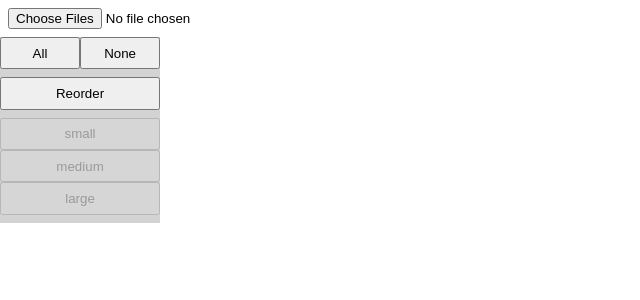
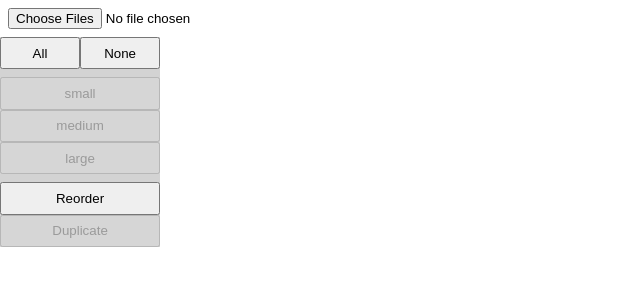
Before and after one commit to parogers/rpg-token-layout, an Angular app: page / in a window 1280 px wide. Shown: the top 300 px of the page, without its empty margins (0-640 px from the left). Built offline with nearby package versions, Linux system fonts and the light colour scheme.

Commit message:
feat: duplicate button

```diff
--- a/src/app/app.component.html
+++ b/src/app/app.component.html
@@ -10,8 +10,6 @@
             <button (click)="onSelectNone()">None</button>
         </div>
 
-        <button (click)="onReorder()">Reorder</button>
-
         <div class="size-actions">
             <button
                 *ngFor="let size of sizes"
@@ -22,6 +20,15 @@
             </button>
         </div>
 
+        <button (click)="onReorder()">Reorder</button>
+
+        <button
+            (click)="onDuplicate()"
+            [disabled]="!hasSelection"
+        >
+            Duplicate
+        </button>
+
         <!-- <app-piece-list [pieces]="pieces">
         </app-piece-list> -->
     </div>
--- a/src/app/app.component.ts
+++ b/src/app/app.component.ts
@@ -39,6 +39,7 @@ export class AppComponent {
                 size: getDefaultSize(file),
             };
         });
+        this.onReorder();
     }
 
     onSelectAll() {
@@ -50,10 +51,8 @@ export class AppComponent {
     }
 
     onChangeSize(size: string) {
-        for (let piece of this.pieces) {
-            if (this.pieceLayoutComponent.isSelected(piece)) {
-                piece.size = size;
-            }
+        for (let piece of this.pieceLayoutComponent.selectedPieces) {
+            piece.size = size;
         }
         this.onSelectNone();
     }
@@ -65,4 +64,15 @@ export class AppComponent {
     onReorder() {
         this.pieces = sortedBySize(this.pieces);
     }
+
+    onDuplicate() {
+        for (let piece of this.pieceLayoutComponent.selectedPieces) {
+            const index = this.pieces.indexOf(piece);
+            this.pieces.splice(index, 0, {
+                fileName: piece.fileName,
+                imageURL: piece.imageURL,
+                size: piece.size,
+            });
+        }
+    }
 }
--- a/src/app/piece-layout/piece-layout.component.ts
+++ b/src/app/piece-layout/piece-layout.component.ts
@@ -16,6 +16,14 @@ export class PieceLayoutComponent {
     get hasSelected(): boolean {
         // TODO - cache
         return Object.keys(this.selected).length > 0;
+    }
+
+    get selectedPieces(): Piece[] {
+        return Object.keys(this.selected).filter((index) => {
+            return !!this.selected[index];
+        }).map((index) => {
+            return this.pieces[+index];
+        });
     }
 
     ngOnChanges(changes: SimpleChanges) {
```
